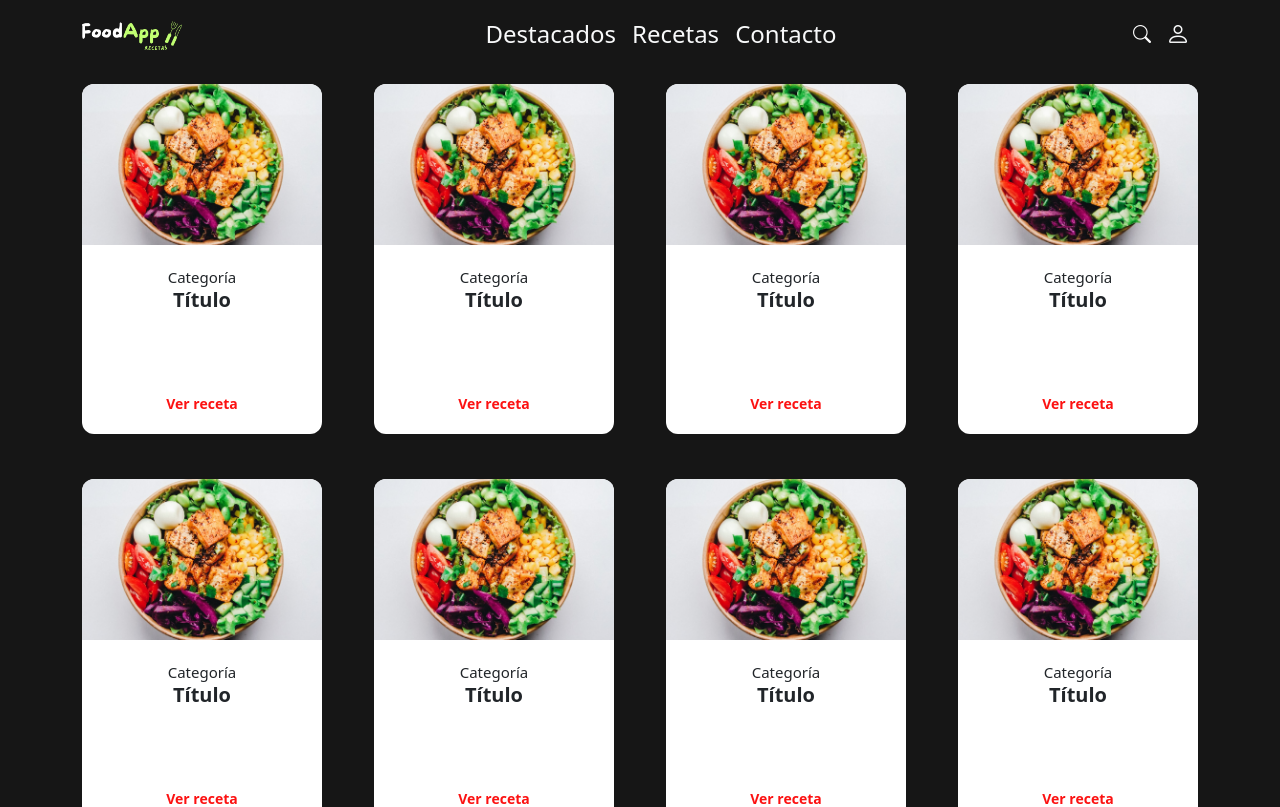
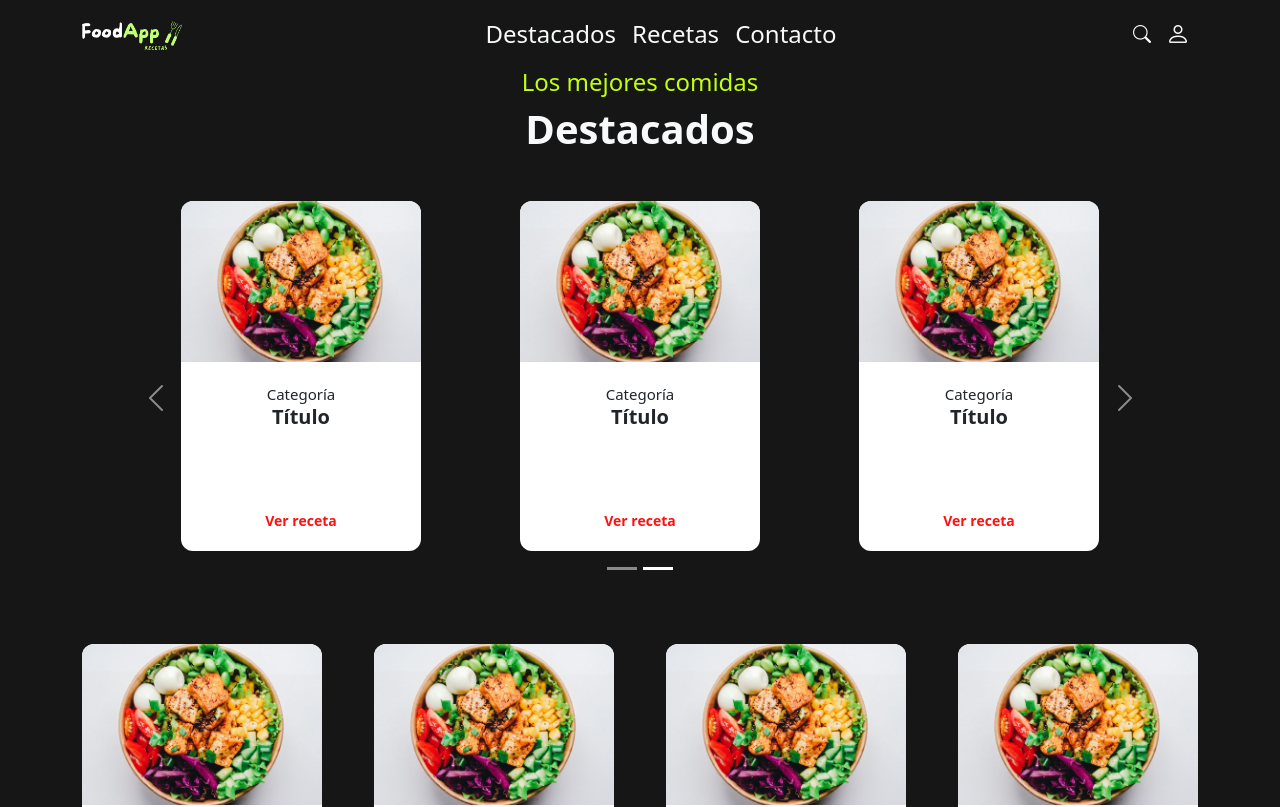
Before and after one commit to Juliancito1/Food-App, a React (Vite) app: page / in a window 1280 px wide. Shown: the top 807 px of the page. Built offline with nearby package versions, Linux system fonts and the light colour scheme.

Commit message:
Se creo el componente CardDestacados y se agrego la clase textoVerde en css

```diff
--- a/src/App.css
+++ b/src/App.css
@@ -14,9 +14,15 @@
     background-color: #C0FF0D;
 }
 
+.textoVerde {
+    color: #C0FF0D;
+}
+
 .Logo {
     width: 100px;
 }
+
+
 
 .contenedorSearch {
     width: 100%;
--- a/src/App.jsx
+++ b/src/App.jsx
@@ -3,12 +3,14 @@ import "bootstrap/dist/css/bootstrap.min.css";
 import Menu from "./views/Menu";
 import Footer from "./views/Footer";
 import ContenedorRecetas from "./components/ContenedorRecetas";
+import CardDestacados from "./components/CardDestacados";
 
 function App() {
   return (
     <>
       <Menu></Menu>
       <section className="mainPage">
+        <CardDestacados></CardDestacados>
         <ContenedorRecetas />
       </section>
       <Footer></Footer>
--- /dev/null
+++ b/src/components/CardDestacados.jsx
@@ -0,0 +1,39 @@
+import { Carousel, Container, Row , Col} from "react-bootstrap";
+import CardRecetas from "./CardRecetas";
+
+const CardDestacados = () => {
+    return (
+        <Container>
+            <h4 className="text-center textoVerde">Los mejores comidas</h4>
+            <h4 className="text-light text-center display-6 fw-bold">Destacados</h4>
+            <section className="my-5">
+                <article className="destacados">
+                <Row>
+                <Carousel>
+                <Carousel.Item>
+                <Col xs={12} lg={12}>
+                    <div className="d-flex d-inline justify-content-evenly">
+                <CardRecetas></CardRecetas>
+                <CardRecetas></CardRecetas>
+                <CardRecetas></CardRecetas>
+                    </div>
+                </Col>
+                </Carousel.Item>
+                <Carousel.Item>
+                <Col xs={12} lg={12}>
+                    <div className="d-flex d-inline justify-content-evenly">
+                <CardRecetas></CardRecetas>
+                <CardRecetas></CardRecetas>
+                <CardRecetas></CardRecetas>
+                    </div>
+                </Col>
+                </Carousel.Item>
+                </Carousel>
+                </Row>
+                </article>
+            </section>
+        </Container>
+    );
+};
+
+export default CardDestacados;
```
